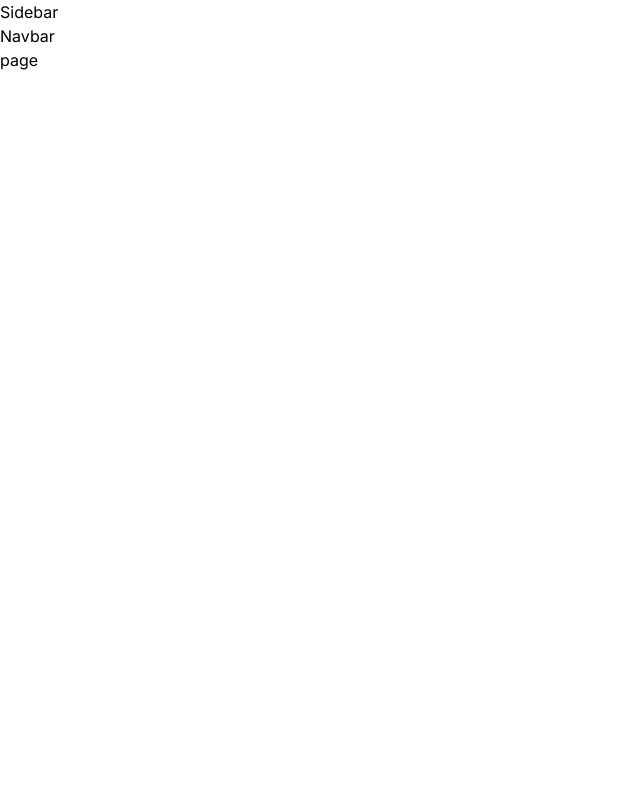
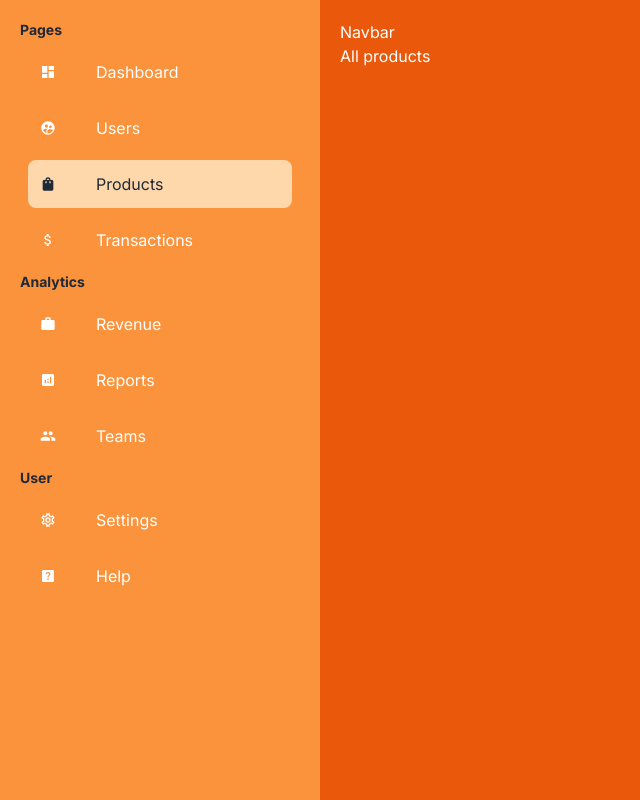
Before and after one commit to amanguptak/Nextjs14Dashboard, a Next.js app: page /dashboard/products in a window 1280 px wide. Shown: the whole page, without its empty margins (0-640 px from the left). Built offline with nearby package versions, Linux system fonts and the light colour scheme.

Commit message:
sidebar added

```diff
--- /dev/null
+++ b/app/components/dashboard/sidebar/Menu/Menu.js
@@ -0,0 +1,16 @@
+"use client"
+import React from 'react'
+
+import Link from 'next/link'
+import { usePathname } from 'next/navigation'
+const Menu = ({item}) => {
+    const pathName = usePathname()
+  return (
+    <Link href={item.path} className={`flex items-center gap-10 m-2 rounded-[8px] p-3 hover:bg-orange-200 ${pathName === item.path && "bg-orange-200 text-gray-800"}`}>
+        {item.icon}
+        {item.title}
+    </Link>
+  )
+}
+
+export default Menu
--- a/app/components/dashboard/sidebar/Sidebar.js
+++ b/app/components/dashboard/sidebar/Sidebar.js
@@ -1,8 +1,107 @@
 import React from 'react'
+
+import {
+    MdDashboard,
+    MdSupervisedUserCircle,
+    MdShoppingBag,
+    MdAttachMoney,
+    MdWork,
+    MdAnalytics,
+    MdPeople,
+    MdOutlineSettings,
+    MdHelpCenter,
+    MdLogout,
+  } from "react-icons/md";
+import Menu from './Menu/Menu';
+const menuItems = [
+    {
+      title: "Pages",
+      list: [
+        {
+          title: "Dashboard",
+          path: "/dashboard",
+          icon: <MdDashboard />,
+        },
+        {
+          title: "Users",
+          path: "/dashboard/users",
+          icon: <MdSupervisedUserCircle />,
+        },
+        {
+          title: "Products",
+          path: "/dashboard/products",
+          icon: <MdShoppingBag />,
+        },
+        {
+          title: "Transactions",
+          path: "/dashboard/transactions",
+          icon: <MdAttachMoney />,
+        },
+      ],
+    },
+    {
+      title: "Analytics",
+      list: [
+        {
+          title: "Revenue",
+          path: "/dashboard/revenue",
+          icon: <MdWork />,
+        },
+        {
+          title: "Reports",
+          path: "/dashboard/reports",
+          icon: <MdAnalytics />,
+        },
+        {
+          title: "Teams",
+          path: "/dashboard/teams",
+          icon: <MdPeople />,
+        },
+      ],
+    },
+    {
+      title: "User",
+      list: [
+        {
+          title: "Settings",
+          path: "/dashboard/settings",
+          icon: <MdOutlineSettings />,
+        },
+        {
+          title: "Help",
+          path: "/dashboard/help",
+          icon: <MdHelpCenter />,
+        },
+      ],
+    },
+  ];
 
 const Sidebar = () => {
   return (
-    <div>Sidebar</div>
+    <div className='sticky'>
+        {
+            menuItems.map((item, index) => {
+                return (
+                    <div key={index}>
+                        <p className=" text-sm mb-1 font-bold text-gray-800">
+                            {item.title}
+                        </p>
+                        <ul className="list-none">
+                            {
+                                item.list.map((item, index) => {
+                                    return (
+                                        <li key={index}>
+                                            <Menu item={item}></Menu>
+                                        </li>
+                                    )
+                                })
+                            }
+                        </ul>
+                    </div>
+                )
+            })
+        }
+    </div>
   )
 }
 
--- a/app/dashboard/layout.js
+++ b/app/dashboard/layout.js
@@ -4,11 +4,11 @@ import Sidebar from '../components/dashboard/sidebar/Sidebar'
 
 const Layout = ({children}) => {
   return (
-    <div>
-        <div>
+    <div className='grid grid-cols-12 md:grid-cols-12 lg:grid-cols-12  text-white bg-orange-600 h-screen'>
+        <div className=' bg-orange-400 p-5 col-span-12 md:col-span-3 lg:col-span-3'>
         <Sidebar/>
         </div>
-        <div>
+        <div className='p-5 col-span-12 md:col-span-3 lg:col-span-9 '>
         <Navbar/>
             {children}
         </div>
--- a/app/dashboard/products/page.js
+++ b/app/dashboard/products/page.js
@@ -2,7 +2,7 @@ import React from 'react'
 
 const Products = () => {
   return (
-    <div>page</div>
+    <div>All products</div>
   )
 }
 
--- a/app/globals.css
+++ b/app/globals.css
@@ -1,3 +1,14 @@
 @tailwind base;
 @tailwind components;
 @tailwind utilities;
+
+*{
+    margin: 0px;
+    padding: 0px;
+    box-sizing: border-box;
+}
+
+a{
+    color: inherit;
+    text-decoration: none;
+}
--- a/app/layout.js
+++ b/app/layout.js
@@ -4,8 +4,8 @@ import './globals.css'
 const inter = Inter({ subsets: ['latin'] })
 
 export const metadata = {
-  title: 'Create Next App',
-  description: 'Generated by create next app',
+  title: 'Anime Dashboard',
+  description: 'Generated by Aman Gupta',
 }
 
 export default function RootLayout({ children }) {
```
Also changed, not shown: package.json (+5 -4 lines), 1 other file (tests, documents, lock files or other folders).
